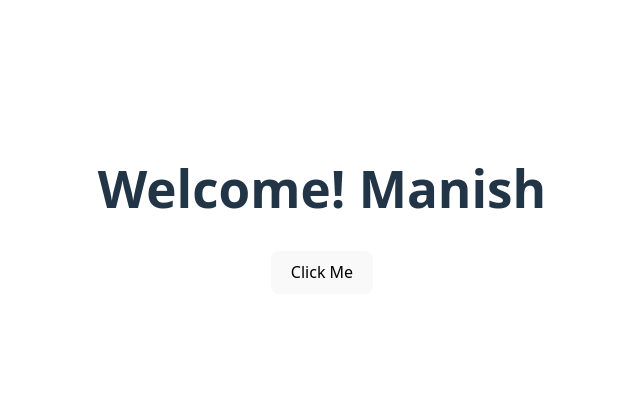
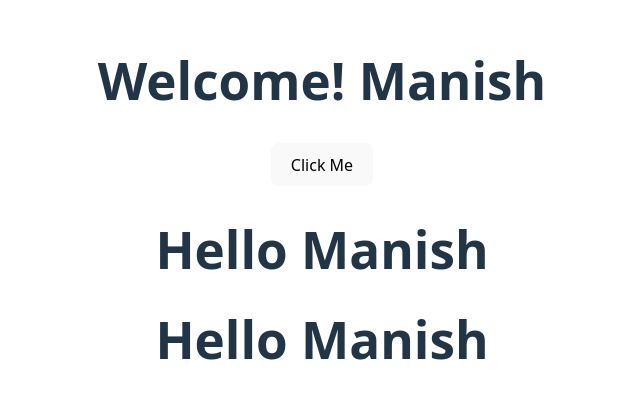
Before and after one commit to Manish10022001/React-Concepts, a React (Vite) app in the folder react19/: page / in a window 1280 px wide. Shown: the part 190-588 px from the top of the page, without its empty margins (318-958 px from the left). Built offline with nearby package versions, Linux system fonts and the light colour scheme.

Commit message:
Component with JSX and without JSX

```diff
--- a/react19/src/App.jsx
+++ b/react19/src/App.jsx
@@ -1,5 +1,6 @@
 import './App.css'
 import Button from './component/Button'
+import { Hello, HelloWithoutJsx } from './component/Hello'
 import { Welcome } from './component/Welcome'
 
 function App() {
@@ -7,6 +8,8 @@ function App() {
     <>
       <Welcome />
       <Button />
+      <Hello />
+      <HelloWithoutJsx />
     </>
   )
 }
--- /dev/null
+++ b/react19/src/component/Hello.jsx
@@ -0,0 +1,18 @@
+//component with jsx and without jsx
+import React from "react"
+//with jsx
+export function Hello(){
+    return(
+        <div id="container">
+            <h1>
+                Hello Manish
+            </h1>
+        </div>
+    )
+}
+
+export function HelloWithoutJsx(){
+    return React.createElement("div",{id:"container"},
+        React.createElement("h1",null,"Hello Manish")
+    )
+}
```
